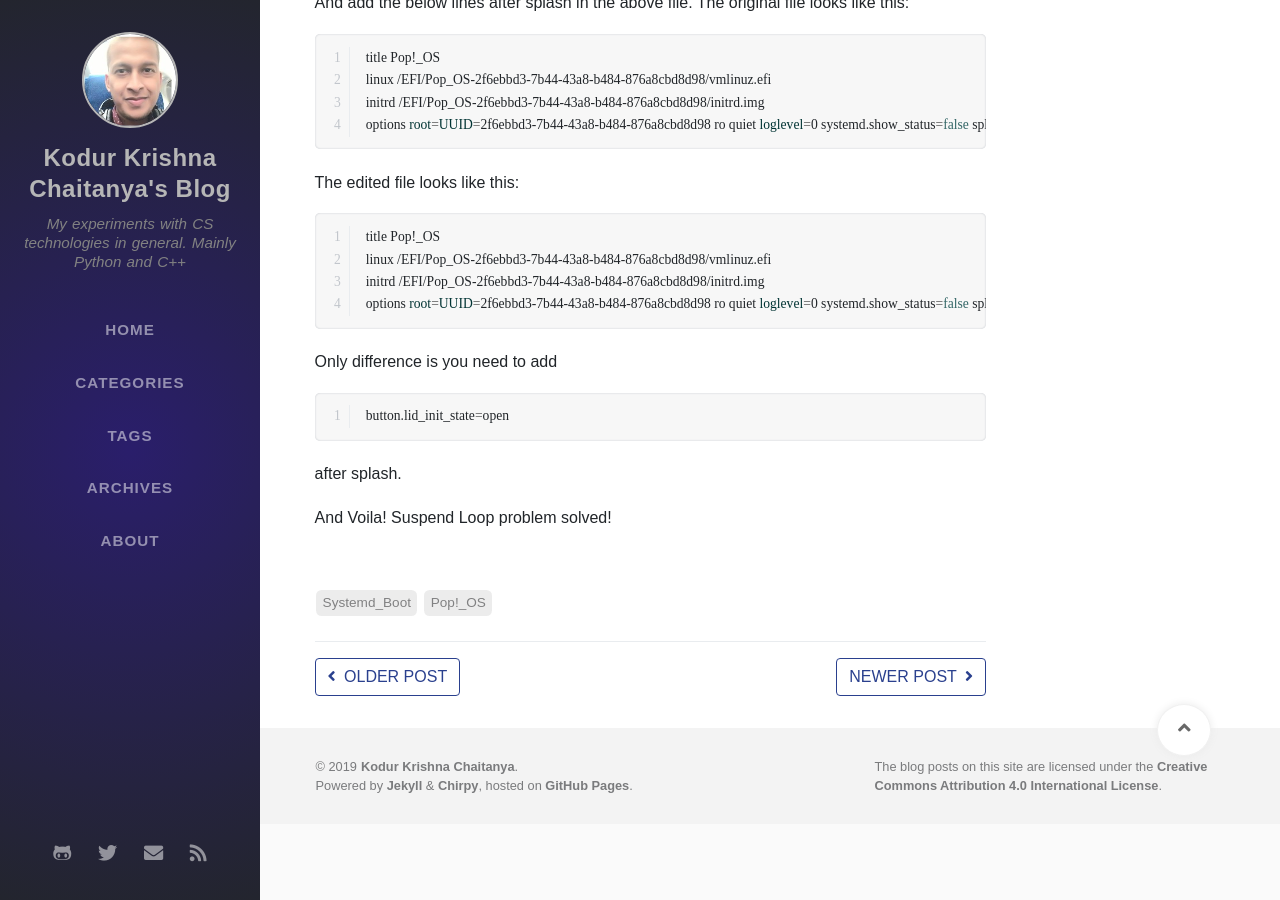
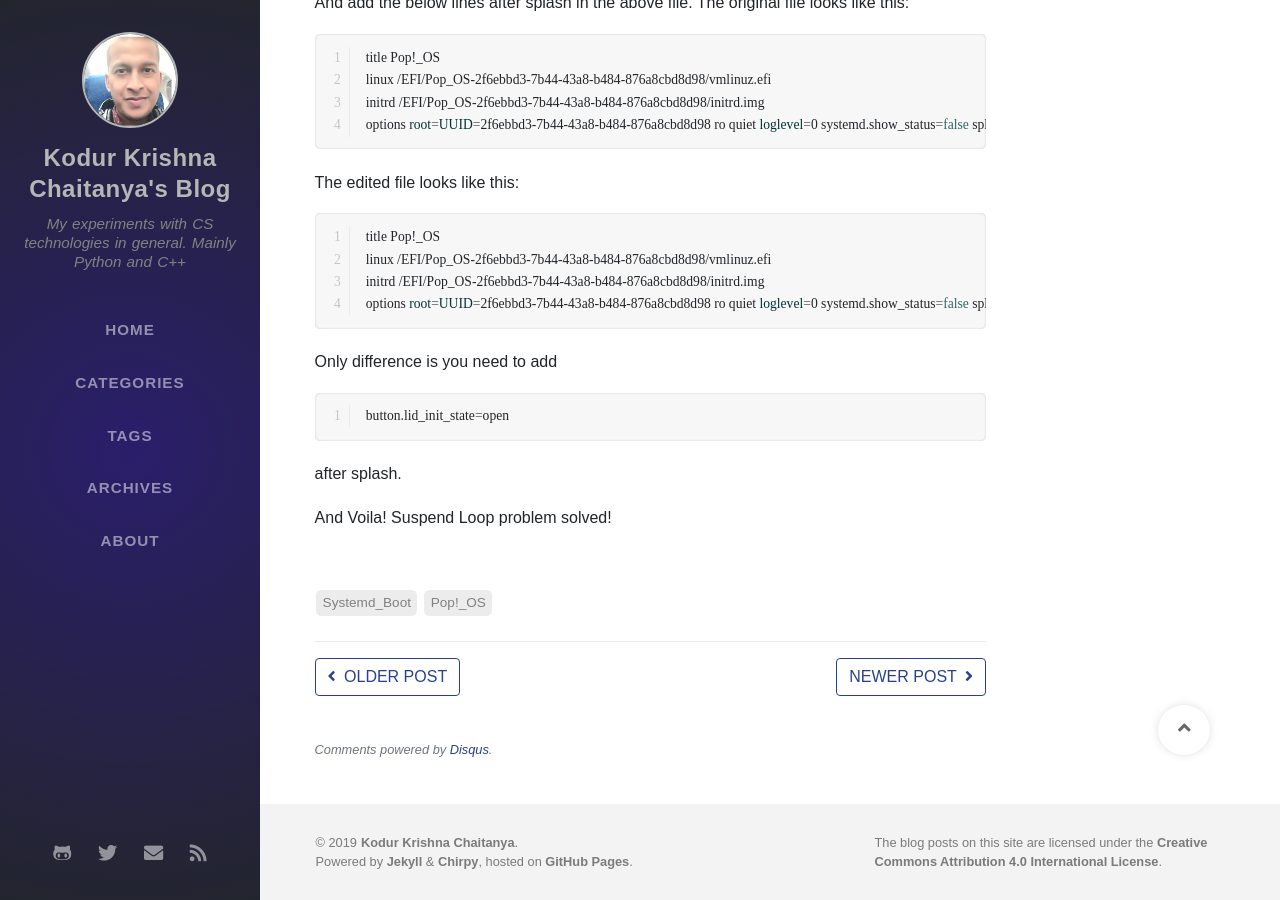
Before and after one commit to krishnachaitanya9/krishnachaitanya9.github.io, a Jekyll site: the page built from _posts/2019-12-26-pos-os-suspendloop_solution.md, in a window 1280 px wide and 900 px high, scrolled down 670 px. Built offline with Jekyll 4.4.1, drawn with Linux system fonts in a browser that asks for light colours; nearby versions of some CDN libraries; some web fonts are replaced; comment, search, counter and statistics services are not loaded; some of the changed lines change nothing that is shown.

Commit message:
Disqus Test

```diff
--- a/_config.yml
+++ b/_config.yml
@@ -53,7 +53,7 @@
 
 
 disqus:
-  shortname: 'krishnachaitanya9-github-io'   # Change to your Disqus shortname. › https://help.disqus.com/en/articles/1717111-what-s-a-shortname
+  shortname: krishnachaitanya9-github-io   # Change to your Disqus shortname. › https://help.disqus.com/en/articles/1717111-what-s-a-shortname
   comments: true        # boolean type, the global switch for posts comments.
 
 # The year your website was first run.
--- a/_includes/disqus.html
+++ b/_includes/disqus.html
@@ -3,7 +3,8 @@
   Powered by: https://osvaldas.info/lazy-loading-disqus-comments
   © 2019 Cotes Chung
   MIT License
-
+From: https://desiredpersona.com/disqus-comments-jekyll/
+-->
 
 <div id="disqus" class="pt-2 pb-4">
   <p class="font-italic text-muted small">Comments powered by <a href="https://disqus.com/">Disqus</a>.</p>
@@ -22,20 +23,3 @@
 
   $.disqusLoader('#disqus', options);
 </script>
-From: https://desiredpersona.com/disqus-comments-jekyll/
--->
-
-<div id="disqus_thread"></div>
-  <script>
-    var disqus_config = function () {
-      this.page.url = '{{ page.url | absolute_url }}';
-      this.page.identifier = '{{ page.url | absolute_url }}';
-    };
-    (function() {
-      var d = document, s = d.createElement('script');
-      s.src = 'https://{{ site.disqus.shortname }}.disqus.com/embed.js';
-      s.setAttribute('data-timestamp', +new Date());
-      (d.head || d.body).appendChild(s);
-    })();
-  </script>
-  <noscript>Please enable JavaScript to view the <a href="https://disqus.com/?ref_noscript" rel="nofollow">comments powered by Disqus.</a></noscript>
```
